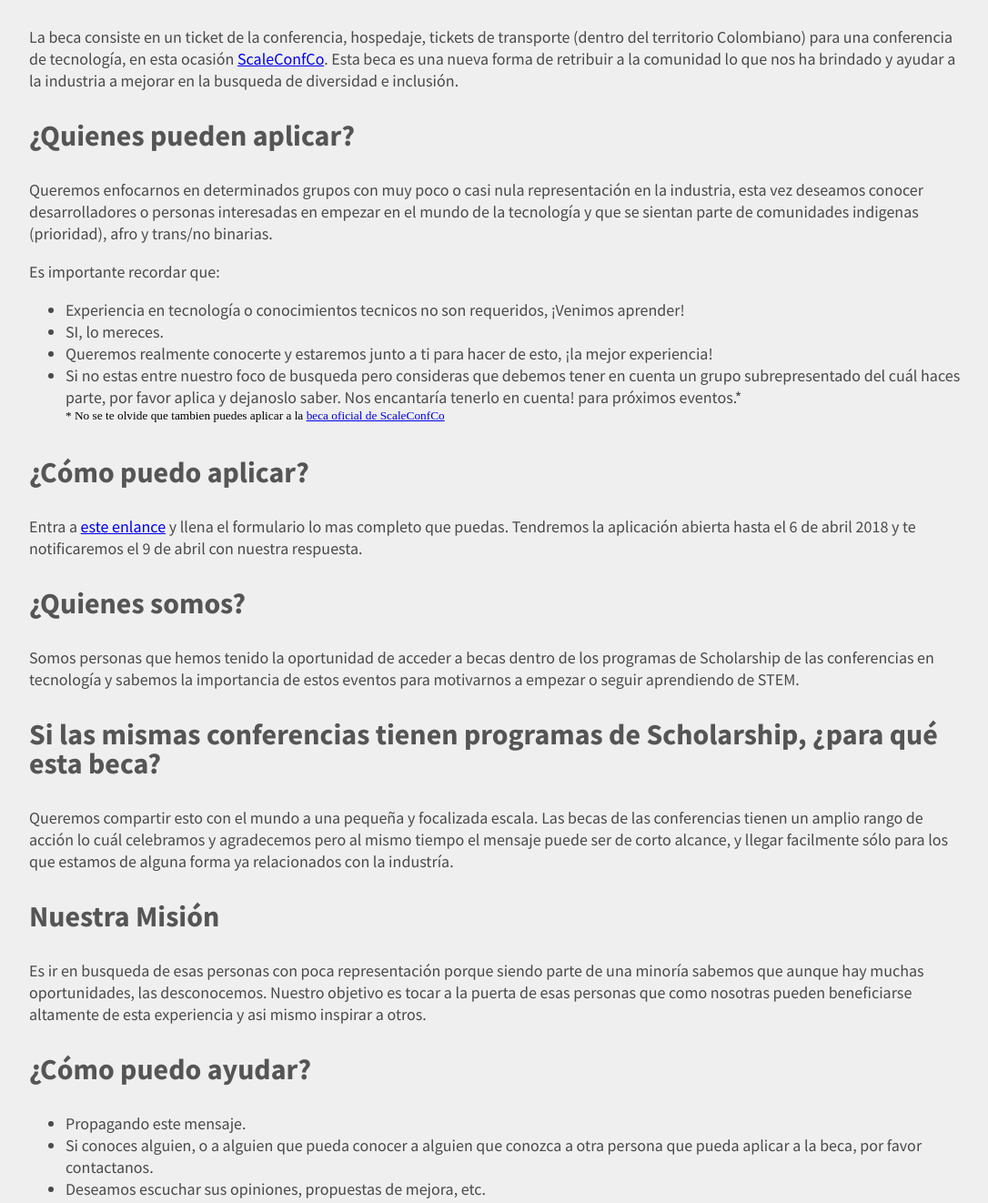
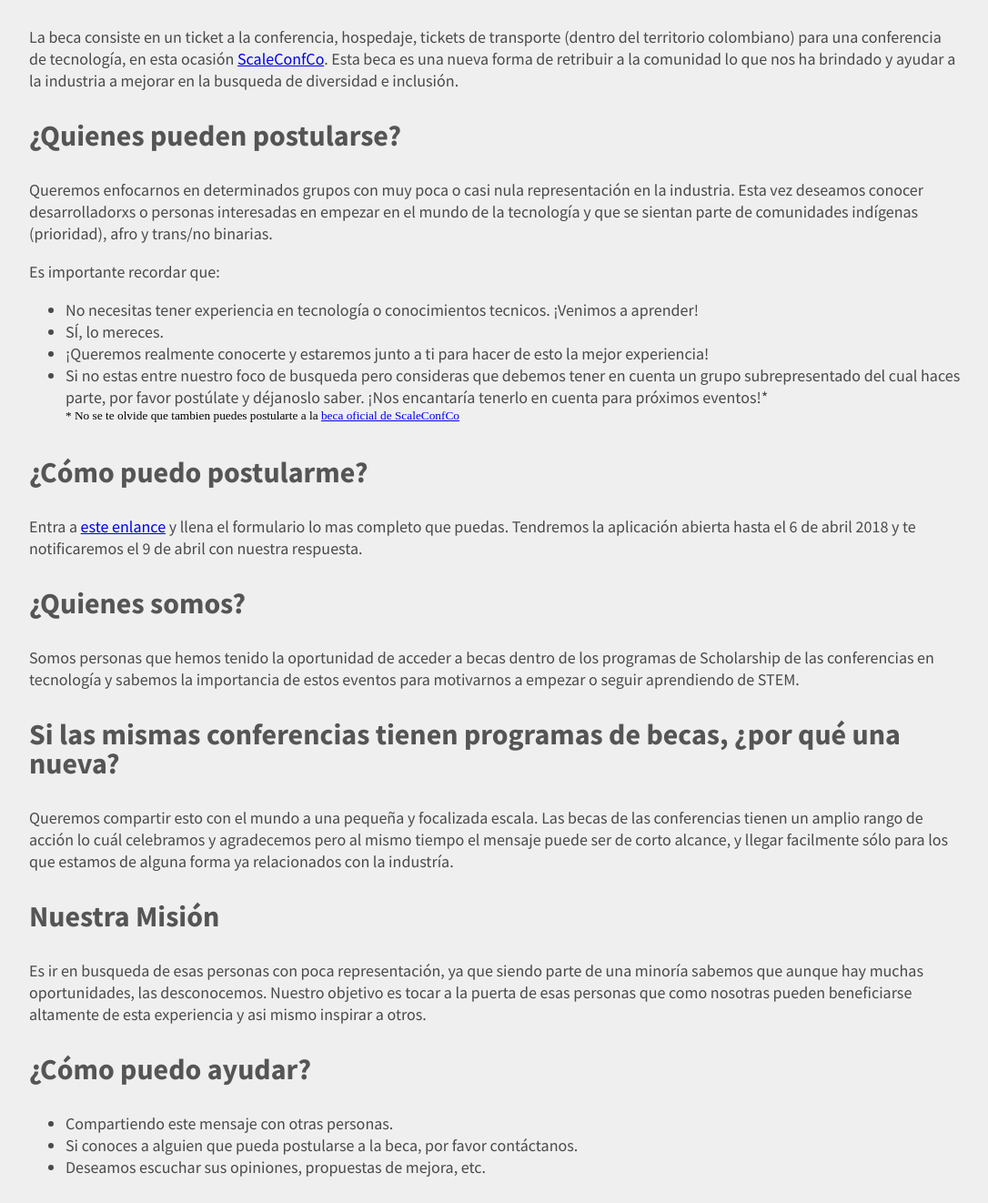
Before and after one commit to gomezjuliana/BecaScaleConfCo, a plain HTML site: page index.html in a window 1280 px wide. Shown: the part 202-1524 px from the top of the page at 91% size, without its empty margins (96-1182 px from the left). Drawn offline with Linux system fonts and the light colour scheme.

Commit message:
Update index.html
Correcciones pequeñas de ortografía y estilo

```diff
--- a/index.html
+++ b/index.html
@@ -11,29 +11,29 @@
   <h1 class="title">Otra Oportunidad Para ScaleConf</h1>
 
   <h3 class="subtitle">¿Qué es?</h3>
-  <p class="paragraph">La beca consiste en un ticket de la conferencia, hospedaje, tickets de transporte (dentro del territorio Colombiano) para una conferencia de tecnología,
+  <p class="paragraph">La beca consiste en un ticket a la conferencia, hospedaje, tickets de transporte (dentro del territorio colombiano) para una conferencia de tecnología,
     en esta ocasión <a href="https://scaleconfco.com/">ScaleConfCo</a>.
       Esta beca es una nueva forma de retribuir a la comunidad lo que nos ha brindado y ayudar a la industria a mejorar
       en la busqueda de diversidad e inclusión.</p>
 
-  <h3 class="subtitle">¿Quienes pueden aplicar?</h3>
-  <p class="paragraph">Queremos enfocarnos en determinados grupos con muy poco o casi nula representación en la industria, esta vez deseamos conocer
-      desarrolladores o personas interesadas en empezar en el mundo de la tecnología y que se sientan parte de comunidades indigenas (prioridad),
+  <h3 class="subtitle">¿Quienes pueden postularse?</h3>
+  <p class="paragraph">Queremos enfocarnos en determinados grupos con muy poca o casi nula representación en la industria. Esta vez deseamos conocer
+      desarrolladorxs o personas interesadas en empezar en el mundo de la tecnología y que se sientan parte de comunidades indígenas (prioridad),
       afro y trans/no binarias.</p>
 
   <p class="paragraph">
       Es importante recordar que:
     <ul>
-      <li class="paragraph">Experiencia en tecnología o conocimientos tecnicos no son requeridos, ¡Venimos aprender!</li>
-      <li class="paragraph">SI, lo mereces.</li>
-      <li class="paragraph">Queremos realmente conocerte y estaremos junto a ti para hacer de esto, ¡la mejor experiencia!</li>
+      <li class="paragraph">No necesitas tener experiencia en tecnología o conocimientos tecnicos. ¡Venimos a aprender!</li>
+      <li class="paragraph">SÍ, lo mereces.</li>
+      <li class="paragraph">¡Queremos realmente conocerte y estaremos junto a ti para hacer de esto la mejor experiencia!</li>
       <li class="paragraph">Si no estas entre nuestro foco de busqueda pero consideras que debemos tener en cuenta un grupo subrepresentado
-        del cuál haces parte, por favor aplica y dejanoslo saber. Nos encantaría tenerlo en cuenta! para próximos eventos.*</li>
-      <sup>* No se te olvide que tambien puedes aplicar a la <a href="https://scaleconfco.typeform.com/to/RXhuI0">beca oficial de ScaleConfCo</a></sup>
+        del cual haces parte, por favor postúlate y déjanoslo saber. ¡Nos encantaría tenerlo en cuenta para próximos eventos!*</li>
+      <sup>* No se te olvide que tambien puedes postularte a la <a href="https://scaleconfco.typeform.com/to/RXhuI0">beca oficial de ScaleConfCo</a></sup>
     </ul>
   </p>
 
-  <h3 class="subtitle">¿Cómo puedo aplicar?</h3>
+  <h3 class="subtitle">¿Cómo puedo postularme?</h3>
   <p class="paragraph">Entra a <a href="https://goo.gl/forms/DQqm5Ba2QyTI0LB23">este enlance</a> y llena el formulario lo mas completo que puedas.
     Tendremos la aplicación abierta hasta el 6 de abril 2018 y te notificaremos el 9 de abril con nuestra respuesta.</p>
 
@@ -41,21 +41,21 @@
   <p class="paragraph">Somos personas que hemos tenido la oportunidad de acceder a becas dentro de los programas de Scholarship de las conferencias
       en tecnología y sabemos la importancia de estos eventos para motivarnos a empezar o seguir aprendiendo de STEM. </p>
 
-  <h3 class="subtitle">Si las mismas conferencias tienen programas de Scholarship, ¿para qué esta beca?</h3>
+  <h3 class="subtitle">Si las mismas conferencias tienen programas de becas, ¿por qué una nueva?</h3>
   <p class="paragraph">Queremos compartir esto con el mundo a una pequeña y focalizada escala. Las becas de las conferencias tienen un amplio rango de acción
       lo cuál celebramos y agradecemos pero al mismo tiempo el mensaje puede ser de corto alcance, y llegar facilmente sólo
       para los que estamos de alguna forma ya relacionados con la industría.</p>
 
   <h3 class="subtitle">Nuestra Misión </h3>
-  <p class="paragraph">Es ir en busqueda de esas personas con poca representación porque siendo parte de una minoría sabemos que
+  <p class="paragraph">Es ir en busqueda de esas personas con poca representación, ya que siendo parte de una minoría sabemos que
       aunque hay muchas oportunidades, las desconocemos. Nuestro objetivo es tocar a la puerta de esas personas que como nosotras pueden
       beneficiarse altamente de esta experiencia y asi mismo inspirar a otros.</p>
 
   <h3 class="subtitle">¿Cómo puedo ayudar?</h3>
   <p class="paragraph">
     <ul>
-      <li class="paragraph">Propagando este mensaje. </li>
-      <li class="paragraph">Si conoces alguien, o a alguien que pueda conocer a alguien que conozca a otra persona que pueda aplicar a la beca, por favor contactanos.</li>
+      <li class="paragraph">Compartiendo este mensaje con otras personas. </li>
+      <li class="paragraph">Si conoces a alguien que pueda postularse a la beca, por favor contáctanos.</li>
       <li class="paragraph">Deseamos escuchar sus opiniones, propuestas de mejora, etc.</li>
     </ul>
   </p>
```
